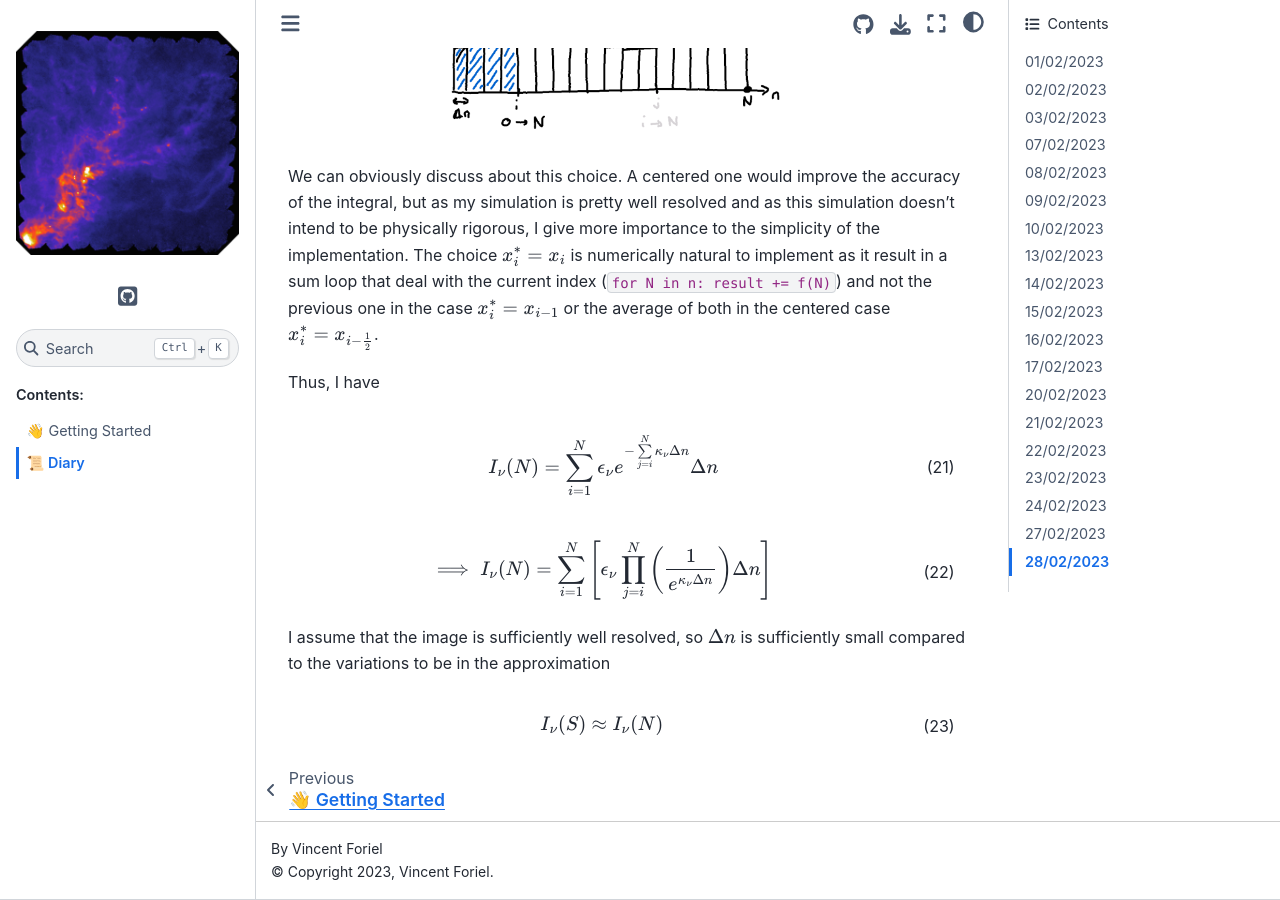
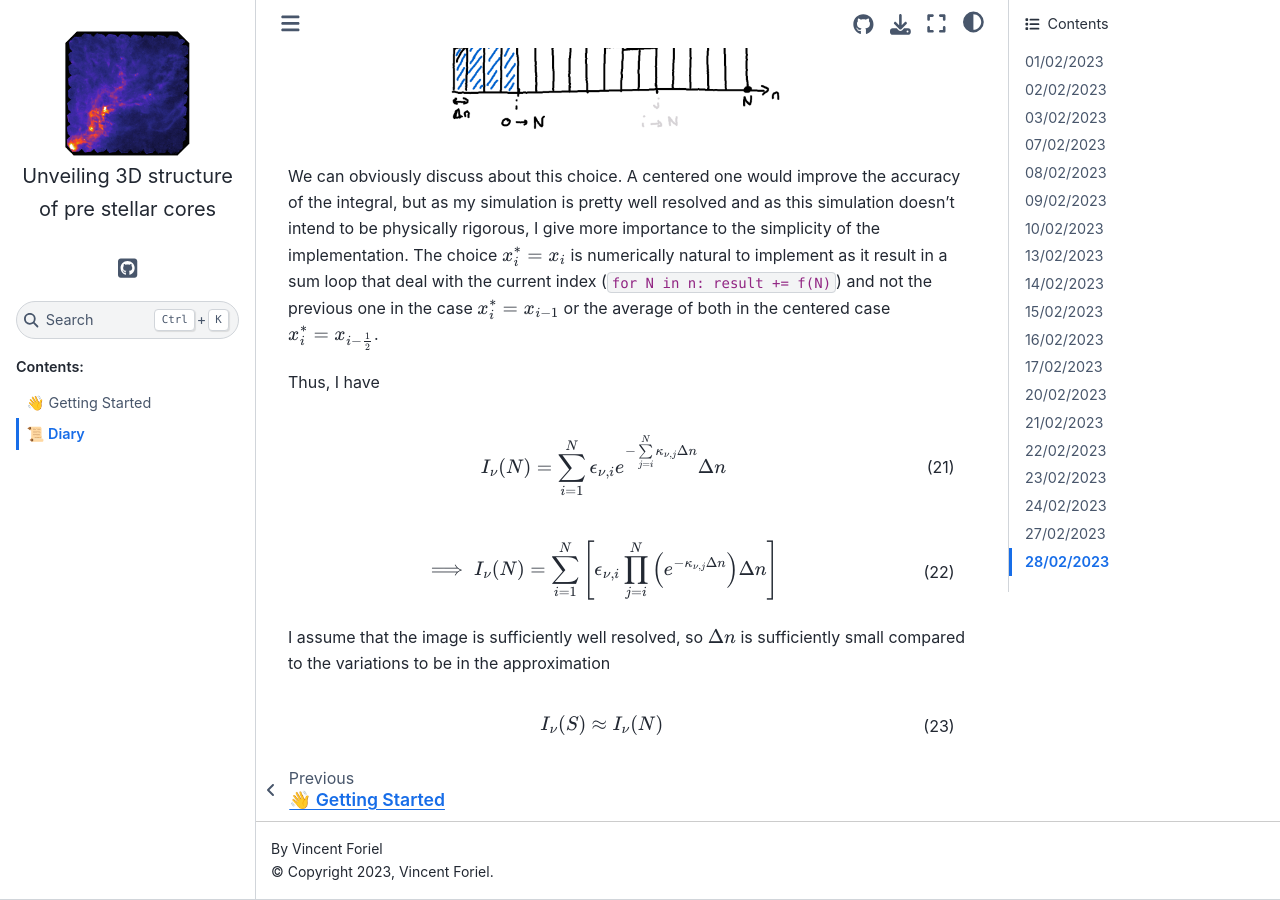
Before and after one commit to LeiRoF/M2-Internship, a Sphinx documentation site: the page built from docs/Diary.md, in a window 1280 px wide and 900 px high, scrolled down 20717 px. Built offline with Sphinx 7.4.7 and the Sphinx Book theme 1.1.4, drawn with Linux system fonts in a browser that asks for light colours.

```diff
--- a/docs/Diary.md
+++ b/docs/Diary.md
@@ -451,11 +451,11 @@ We can obviously discuss about this choice. A centered one would improve the acc
 Thus, I have
 
 $$
-I_\nu(N) = \sum_{i=1}^N \epsilon_\nu e^{ - \sum\limits_{j=i}^N \kappa_\nu \Delta n} \Delta n
+I_\nu(N) = \sum_{i=1}^N \epsilon_{\nu,i} e^{ - \sum\limits_{j=i}^N \kappa_{\nu,j} \Delta n} \Delta n
 $$ (02/28.21)
 
 $$
-\implies I_\nu(N) = \sum_{i=1}^N \left[ \epsilon_\nu \prod_{j=i}^N \left( \frac{1}{e^{\kappa_\nu \Delta n}} \right) \Delta n \right]
+\implies I_\nu(N) = \sum_{i=1}^N \left[ \epsilon_{\nu,i} \prod_{j=i}^N \left({e^{-\kappa_{\nu,j} \Delta n}} \right) \Delta n \right]
 $$ (02/28.22)
 
 I assume that the image is sufficiently well resolved, so $\Delta n$ is sufficiently small compared to the variations to be in the approximation
--- a/docs/conf.py
+++ b/docs/conf.py
@@ -61,6 +61,13 @@ html_theme_options = {
     "path_to_docs": "docs",
     "use_repository_button": True,
     "use_edit_page_button": True,
+    "use_source_button": True,
+    "logo": {
+        "image_dark": "img/logo.png",
+        "text": "Unveiling 3D structure of pre stellar cores",  # Uncomment to try text with logo
+    },
+    "icon_links": [
+    ]
 }
 
 html_logo = "img/logo.png"
--- a/docs/requirements.txt
+++ b/docs/requirements.txt
@@ -1,4 +1,4 @@
 myst-parser==0.18.1
-sphinx-book-theme==0.3.3
+sphinx-book-theme==1.0.0
 sphinx-design==0.3.0
 nbsphinx==0.8.12
```
Also changed, not shown: docs/img/logo.png.
